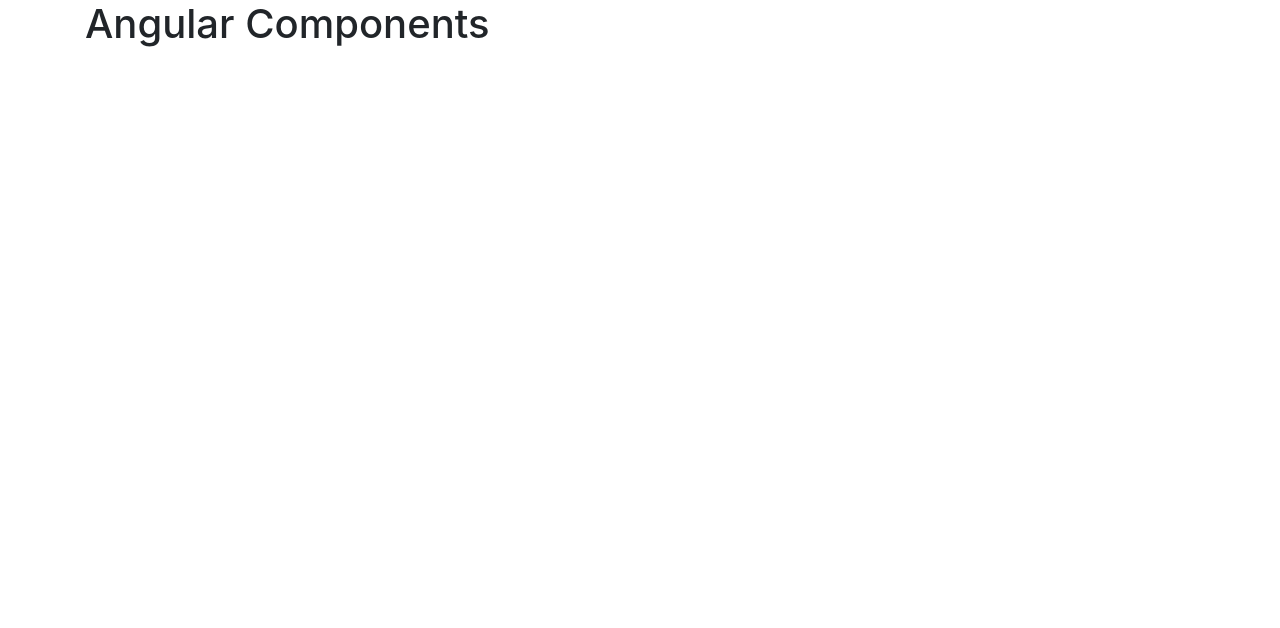
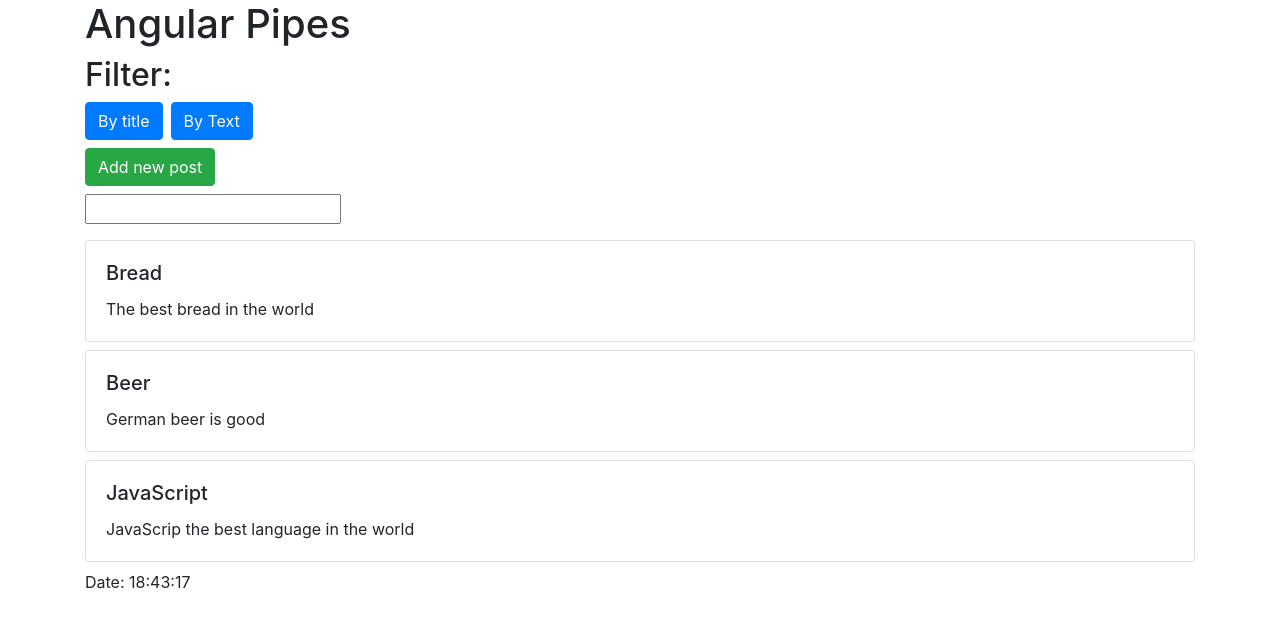
Before and after one commit to edward-dev26/first-angular-app, an Angular app: page / in a window 1280 px wide. Shown: the top 628 px of the page. Built offline with nearby package versions, Linux system fonts and the light colour scheme.

Commit message:
Finish pipes block

```diff
--- a/src/app/app.component.html
+++ b/src/app/app.component.html
@@ -1,4 +1,25 @@
 <div class="container">
-  <h1>Angular Components</h1>
+  <h1>Angular Pipes</h1>
 
+  <h2>Filter: </h2>
+  <button class="btn btn-primary mr-2 mb-2" (click)="filter = 'title'">By title</button>
+  <button class="btn btn-primary mb-2" (click)="filter = 'text'">By Text</button>
+
+  <br>
+
+  <button class="btn btn-success mb-2" (click)="addPost()">Add new post</button>
+
+  <div class="form-group">
+    <input type="text" [(ngModel)]="term">
+  </div>
+
+
+  <div class="card mb-2" *ngFor="let post of posts | filter:term:filter">
+    <div class="card-body">
+      <h5 class="card-title">{{ post.title }}</h5>
+      <p class="card-text">{{ post.text }}</p>
+    </div>
+  </div>
+
+  <p>Date: {{ date$ | async | date:'HH:mm:ss' }}</p>
 </div>
--- a/src/app/app.component.ts
+++ b/src/app/app.component.ts
@@ -1,10 +1,12 @@
 import {Component} from '@angular/core';
+import {Observable} from 'rxjs';
 
 export interface IPost {
   title: string;
-  content: string;
-  id?: number;
+  text: string;
 }
+
+export type TFilter = 'title' | 'text';
 
 @Component({
   selector: 'app-root',
@@ -13,5 +15,24 @@
 })
 
 export class AppComponent {
+  term = '';
+  filter: TFilter = 'title';
+  posts: Array<IPost> = [
+    {title: 'Bread', text: 'The best bread in the world'},
+    {title: 'Beer', text: 'German beer is good'},
+    {title: 'JavaScript', text: 'JavaScrip the best language in the world'}
+  ];
 
+  date$: Observable<Date> = new Observable<Date>(obs => {
+    setInterval(() => {
+      obs.next(new Date());
+    }, 1000);
+  });
+
+  addPost() {
+    this.posts.unshift({
+      title: 'New post',
+      text: 'My new post'
+    });
+  }
 }
--- a/src/app/app.module.ts
+++ b/src/app/app.module.ts
@@ -4,10 +4,16 @@
 import { AppRoutingModule } from './app-routing.module';
 import { AppComponent } from './app.component';
 import {FormsModule} from '@angular/forms';
+import {MultByPipe} from './pipes/mult-by.pipe';
+import { ExMarkPipe } from './pipes/ex-mark.pipe';
+import { FilterPipe } from './pipes/filter.pipe';
 
 @NgModule({
   declarations: [
     AppComponent,
+    MultByPipe,
+    ExMarkPipe,
+    FilterPipe
   ],
   imports: [
     BrowserModule,
--- /dev/null
+++ b/src/app/pipes/ex-mark.pipe.ts
@@ -0,0 +1,10 @@
+import { Pipe, PipeTransform } from '@angular/core';
+
+@Pipe({
+  name: 'exMark'
+})
+export class ExMarkPipe implements PipeTransform {
+  transform(value: string) {
+    return value.trim() + '!!!';
+  }
+}
--- /dev/null
+++ b/src/app/pipes/filter.pipe.ts
@@ -0,0 +1,17 @@
+import {Pipe, PipeTransform} from '@angular/core';
+import {IPost, TFilter} from '../app.component';
+
+@Pipe({
+  name: 'filter',
+  pure: false
+})
+
+export class FilterPipe implements PipeTransform {
+  transform(posts: Array<IPost>, term: string, filter: TFilter = 'title'): Array<IPost> {
+    if (!term.trim()) {
+      return posts;
+    }
+
+    return posts.filter(post => post[filter].toLowerCase().includes(term.toLowerCase()));
+  }
+}
--- /dev/null
+++ b/src/app/pipes/mult-by.pipe.ts
@@ -0,0 +1,11 @@
+import {Pipe, PipeTransform} from '@angular/core';
+
+@Pipe({
+  name: 'mult'
+})
+
+export class MultByPipe implements PipeTransform {
+  transform(value: number, pow: number = 1): number {
+    return value * pow;
+  }
+}
```
